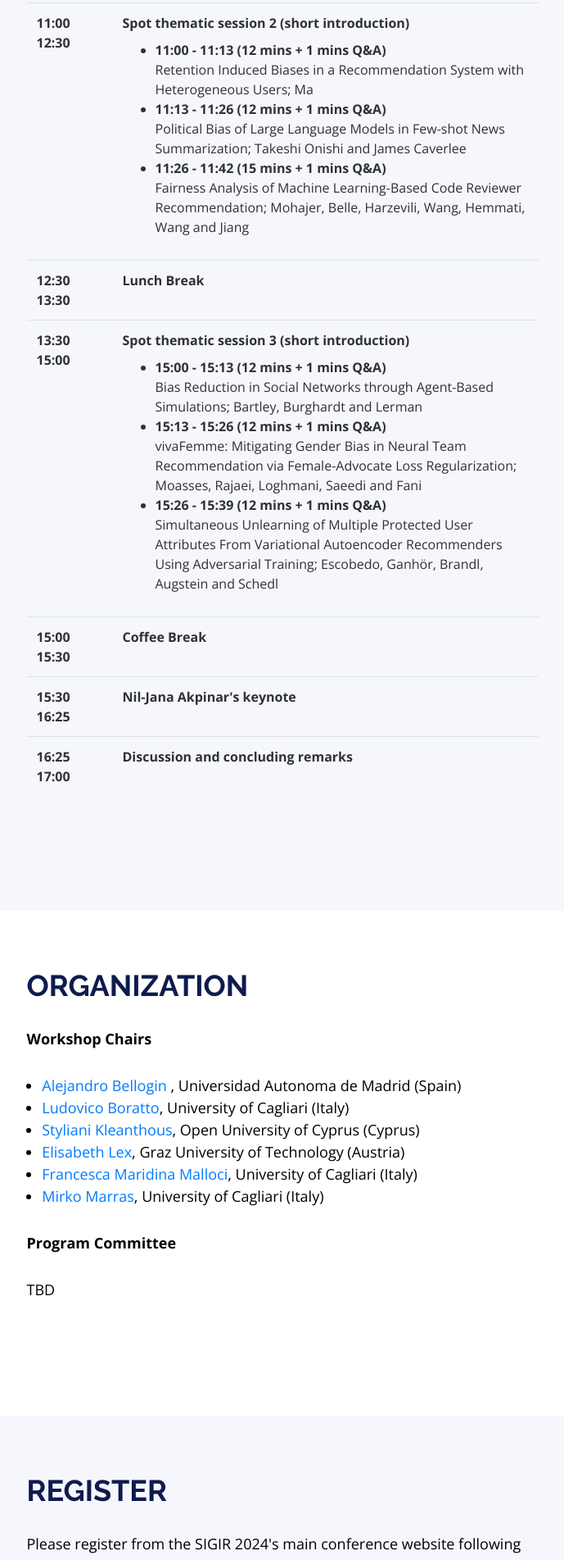
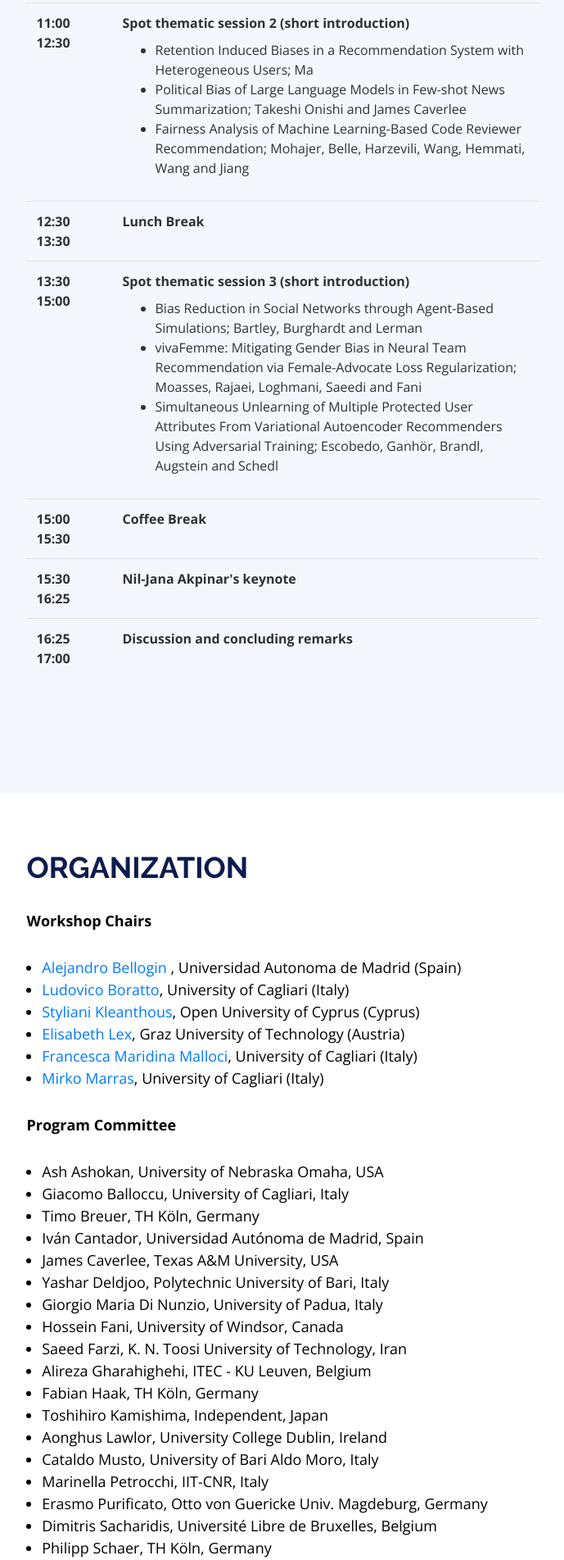
Before and after one commit to biasinrecsys/sigir2024, a plain HTML site: page index.html in a window 1280 px wide. Shown: the part 8325-10228 px from the top of the page at 82% size, without its empty margins (295-984 px from the left). Drawn offline with nearby package versions, Linux system fonts and the light colour scheme.

Commit message:
Updated PC

```diff
--- a/index.html
+++ b/index.html
@@ -323,9 +323,9 @@
                           <td>
                               <div style="margin-bottom: 9px;"><strong>Spot thematic session 2 (short introduction)</strong></div>
                               <ul>
-                                  <li><strong>11:00 - 11:13 (12 mins + 1 mins Q&A) </strong></br>Retention Induced Biases in a Recommendation System with Heterogeneous Users; Ma</br></li>
-                                  <li><strong>11:13 - 11:26 (12 mins + 1 mins Q&A) </strong></br>Political Bias of Large Language Models in Few-shot News Summarization; Takeshi Onishi and James Caverlee </br></li>
-                                  <li><strong>11:26 - 11:42 (15 mins + 1 mins Q&A) </strong></br>Fairness Analysis of Machine Learning-Based Code Reviewer Recommendation; Mohajer, Belle, Harzevili, Wang, Hemmati, Wang and Jiang </br></li>
+                                  <li>Retention Induced Biases in a Recommendation System with Heterogeneous Users; Ma</br></li>
+                                  <li>Political Bias of Large Language Models in Few-shot News Summarization; Takeshi Onishi and James Caverlee </br></li>
+                                  <li>Fairness Analysis of Machine Learning-Based Code Reviewer Recommendation; Mohajer, Belle, Harzevili, Wang, Hemmati, Wang and Jiang </br></li>
                               </ul>
                           </td>
                       </tr>
@@ -339,9 +339,9 @@
                           <td>
                               <div style="margin-bottom: 9px;"><strong>Spot thematic session 3 (short introduction)</strong></div>
                               <ul>
-                                  <li><strong>15:00 - 15:13 (12 mins + 1 mins Q&A) </strong></br>Bias Reduction in Social Networks through Agent-Based Simulations; Bartley, Burghardt and Lerman</br></li>
-                                  <li><strong>15:13 - 15:26 (12 mins + 1 mins Q&A) </strong></br>vivaFemme: Mitigating Gender Bias in Neural Team Recommendation via Female-Advocate Loss Regularization; Moasses, Rajaei, Loghmani, Saeedi and Fani </br></li>
-                                  <li><strong>15:26 - 15:39 (12 mins + 1 mins Q&A) </strong></br>Simultaneous Unlearning of Multiple Protected User Attributes From Variational Autoencoder Recommenders Using Adversarial Training; Escobedo, Ganhör, Brandl, Augstein and Schedl </br></li>
+                                  <li>Bias Reduction in Social Networks through Agent-Based Simulations; Bartley, Burghardt and Lerman</br></li>
+                                  <li>vivaFemme: Mitigating Gender Bias in Neural Team Recommendation via Female-Advocate Loss Regularization; Moasses, Rajaei, Loghmani, Saeedi and Fani </br></li>
+                                  <li>Simultaneous Unlearning of Multiple Protected User Attributes From Variational Autoencoder Recommenders Using Adversarial Training; Escobedo, Ganhör, Brandl, Augstein and Schedl </br></li>
 
                               </ul>
                           </td>
@@ -387,54 +387,35 @@
 
           </ul>
           <p><strong>Program Committee</strong></p>
-
-          <p>TBD</p>
-          <!--
-          <ul>
-            <li>Marcelo Gabriel Armentano,National Scientific and Technical Research Council (CONICET), Argentina</li>
-            <li>Ashwathy Ashokan, University of Nebraska Omaha, USA</li>
-            <li>Ebrahim Bagheri, Ryerson University, Canada</li>
-            <li>Christine Bauer, Utrecht University, The Netherlands</li>
-            <li>Jeffrey Chan, RMIT University, Australia</li>
-            <li>Evgenia Christoforou, CYENS Centre of Excellence, Cyprus</li>
-            <li>Giordano D'Aloisio, University of L'Aquila, Italy</li>
-            <li>Andrea D'Angelo, University of L'Aquila, Italy</li>
-            <li>Yashar Deldjoo, Polytechnic University of Bari, Italy</li>
-            <li>Danilo Dessì, GESIS, Germany</li>
-            <li>Francesco Fabbri, Spotify, Spain</li>
-            <li>Nina Grgic-Hlaca, MPI-SS, Germany</li>
-            <li>Danila Hettiachchi, RMIT University, Australia</li>
-            <li>Toshihiro Kamishima, NIAIST, Japan</li>
-            <li>Kunal Khadilkar, MIT College of Engineering, USA</li>
-            <li>Dominik Kowald, Know-Center, Austria</li>
-            <li>Emanuel Lacic, Infobip, Croatia</li>
-            <li>Dana Mckay, RMIT University, Australia</li>
-            <li>Giacomo Medda, Univrsity of Cagliari, Italy</li>
-            <li>Cataldo Musto, University of Bari, Italy</li>
-            <li>Julia Neidhardt, Technical University of Wien, Austria</li>
-            <li>Harrie Oosterhuis, Radboud University, The Netherlands</li>
-            <li>Panagiotis Papadakos, FORTH-ICS, Greece</li>
-            <li>Alessandro Sebastian Podda, University of Cagliari, Italy</li>
-            <li>Simone Paolo Ponzetto, University of Mannheim, Germany</li>
-            <li>Lorenzo Porcaro, Joint Research Centre EC, Italy</li>
-            <li>Erasmo Purificato, Otto-von-Guericke U. Mag., Germany</li>
-            <li>Alessandro Raganato, University of Helsinki, Finland</li>
-            <li>Amifa Raj, Boise State University, USA</li>
-            <li>Vaijanath Rao, Quicken Inc., USA</li>
-            <li>Yongli Ren, RMIT University, Australia</li>
-            <li>Mete Sertkan, Technical University of Wien, Austria</li>
-            <li>Manel Slokom, Delft Univ. of Technology, The Netherlands</li>
-            <li>Nasin Sonboli, Tufts University, USA</li>
-            <li>Tom Sühr, Technische Universität Berlin, Germany</li>
-            <li>Marko Tkalcic, University of Primorska, Slovenia</li>
-            <li>Antonela Tommasel, CONICET, Argentina</li>
-            <li>Christoph Trattner, University of Bergen, Norway</li>
-            <li>Rohini U, Glassdoor, USA</li>
-            <li>Eva Zangerle, University of Innsbruck, Austria</li>
-            <li>Arkaitz Zubiaga, Queen Mary University of London, UK</li>
-        </ul>-->
-
-
+            <ul>
+              <li>Ash Ashokan, University of Nebraska Omaha, USA</li>
+              <li>Giacomo Balloccu, University of Cagliari, Italy</li>
+              <li>Timo Breuer, TH Köln, Germany</li>
+              <li>Iván Cantador, Universidad Autónoma de Madrid, Spain</li>
+              <li>James Caverlee, Texas A&M University, USA</li>
+              <li>Yashar Deldjoo, Polytechnic University of Bari, Italy</li>
+              <li>Giorgio Maria Di Nunzio, University of Padua, Italy</li>
+              <li>Hossein Fani, University of Windsor, Canada</li>
+              <li>Saeed Farzi, K. N. Toosi University of Technology, Iran</li>
+              <li>Alireza Gharahighehi, ITEC - KU Leuven, Belgium</li>
+              <li>Fabian Haak, TH Köln, Germany</li>
+              <li>Toshihiro Kamishima, Independent, Japan</li>
+              <li>Aonghus Lawlor, University College Dublin, Ireland</li>
+              <li>Cataldo Musto, University of Bari Aldo Moro, Italy</li>
+              <li>Marinella Petrocchi, IIT-CNR, Italy</li>
+              <li>Erasmo Purificato, Otto von Guericke Univ. Magdeburg, Germany</li>
+              <li>Dimitris Sacharidis, Université Libre de Bruxelles, Belgium</li>
+              <li>Philipp Schaer, TH Köln, Germany</li>
+              <li>Manel Slokom, Delft University of Technology, The Netherlands</li>
+              <li>Damiano Spina, RMIT University, Australia</li>
+              <li>Gian Antonio Susto, University of Padova, Italy</li>
+              <li>Marko Tkalcic, University of Primorska, Slovenia</li>
+              <li>Antonela Tommasel, ISISTAN CONICET-UNCPBA, Argentina</li>
+              <li>Helma Torkamaan, Delft University of Technology, The Netherlands</li>
+              <li>João Vinagre, Joint Research Centre Eu. Commission, Italy</li>
+              <li>Emine Yilmaz, Amazon, UK</li>
+              <li>Eva Zangerle, University of Innsbruck, Austria</li>
+            </ul>
         </div>
       </div>
 
```
